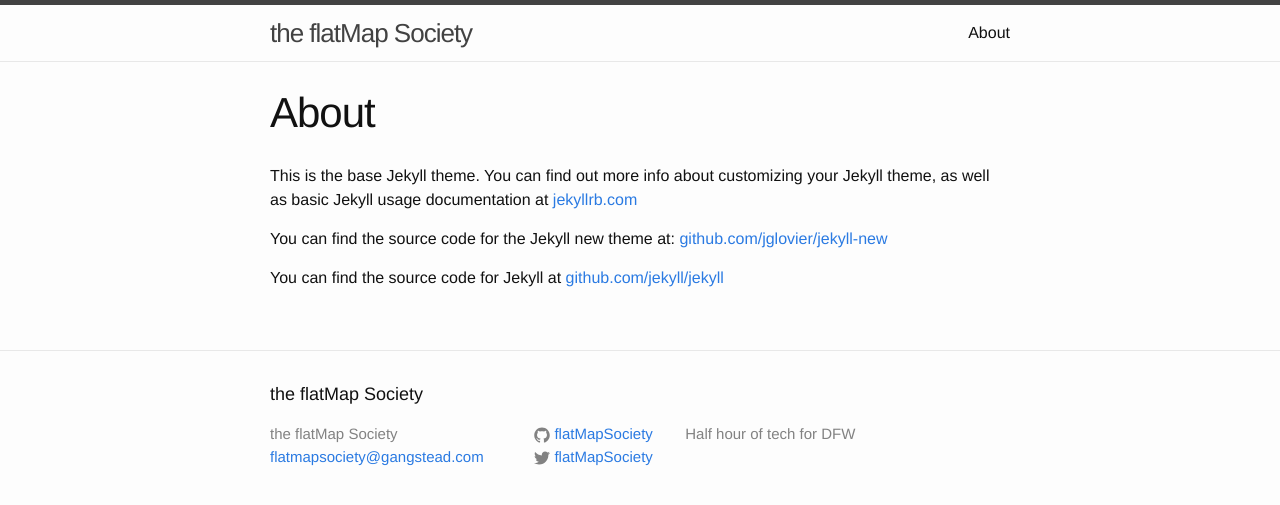
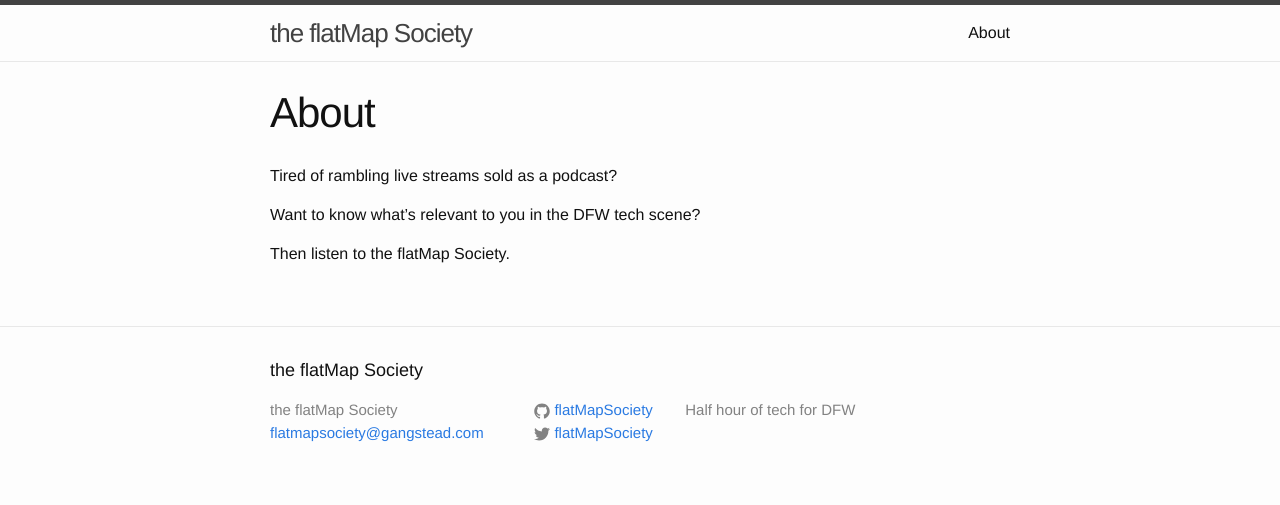
Before and after one commit to flatMapSociety/flatMapSociety.github.io, a Jekyll site: the page built from about.md, in a window 1280 px wide. Shown: the top 505 px of the page. Built offline with Jekyll 4.4.1, drawn with Linux system fonts in a browser that asks for light colours.

Commit message:
about updated

```diff
--- a/about.md
+++ b/about.md
@@ -4,8 +4,8 @@ title: About
 permalink: /about/
 ---
 
-This is the base Jekyll theme. You can find out more info about customizing your Jekyll theme, as well as basic Jekyll usage documentation at [jekyllrb.com](http://jekyllrb.com/)
+Tired of rambling live streams sold as a podcast?
 
-You can find the source code for the Jekyll new theme at: [github.com/jglovier/jekyll-new](https://github.com/jglovier/jekyll-new)
+Want to know what's relevant to you in the DFW tech scene?
 
-You can find the source code for Jekyll at [github.com/jekyll/jekyll](https://github.com/jekyll/jekyll)
+Then listen to the flatMap Society.
```
